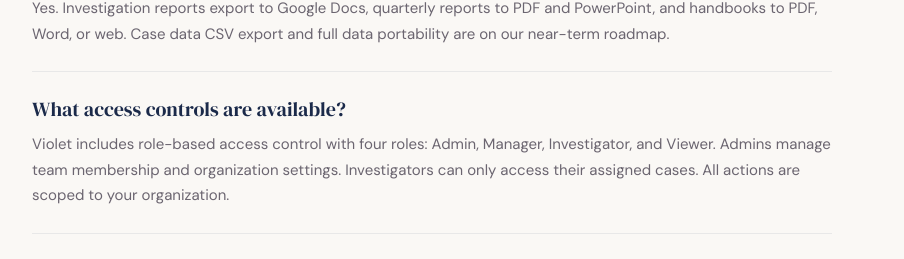
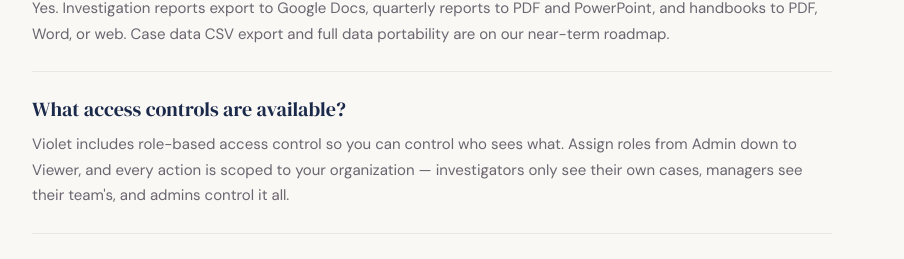
Before and after one commit to nina-eisenberg/violet-landing, a plain HTML site: page index.html in a window 1280 px wide. Shown: the part 8079-8338 px from the top of the page, without its empty margins (16-920 px from the left). Drawn offline with Linux system fonts and the light colour scheme.

Commit message:
Update index.html

```diff
--- a/index.html
+++ b/index.html
@@ -796,7 +796,7 @@
       </div>
       <div class="faq-item">
         <div class="faq-q">What access controls are available?</div>
-        <div class="faq-a">Violet includes role-based access control with four roles: Admin, Manager, Investigator, and Viewer. Admins manage team membership and organization settings. Investigators can only access their assigned cases. All actions are scoped to your organization.</div>
+        <div class="faq-a">Violet includes role-based access control so you can control who sees what. Assign roles from Admin down to Viewer, and every action is scoped to your organization — investigators only see their own cases, managers see their team's, and admins control it all.</div>
       </div>
       <div class="faq-item">
         <div class="faq-q">What compliance standards does Violet follow?</div>
```
